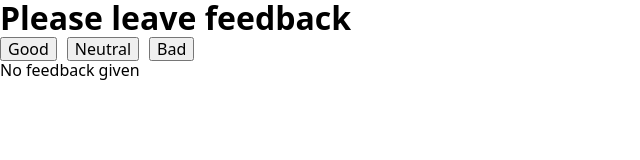
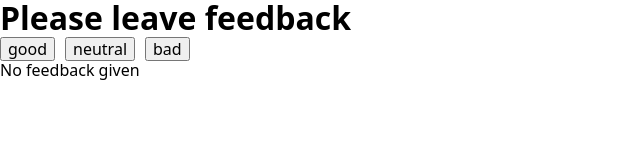
Before and after one commit to MaksimEdam/goit-react-hw-02-feedback, a React (Create React App) app: page / in a window 1280 px wide. Shown: the top 160 px of the page, without its empty margins (0-640 px from the left). Built offline with nearby package versions, Linux system fonts and the light colour scheme.

Commit message:
FeedbackOptions

```diff
--- a/src/App.js
+++ b/src/App.js
@@ -17,26 +17,11 @@ class App extends Component {
     neutral: this.props.initialNatural,
     bad: this.props.initialBad,
   };
-  handleIncrementGood = () => {
-    this.setState((prevState) => {
-      return {
-        good: prevState.good + 1,
-      };
-    });
-  };
-  handleIncrementNeutral = () => {
-    this.setState((prevState) => {
-      return {
-        neutral: prevState.neutral + 1,
-      };
-    });
-  };
-  handleIncrementBad = () => {
-    this.setState((prevState) => {
-      return {
-        bad: prevState.bad + 1,
-      };
-    });
+  onLeaveFeedback = (e) => {
+    const name = e.target.name;
+    this.setState((prevState) => ({
+      [name]: prevState[name] + 1,
+    }));
   };
   countTotalFeedback = () => {
     const result = this.state.good + this.state.bad + this.state.neutral;
@@ -49,13 +34,13 @@ class App extends Component {
 
   render() {
     const total = this.countTotalFeedback();
+    const objKey = Object.keys(this.state);
     return (
       <div>
         <Section title="Please leave feedback"></Section>
         <FeedbackOptions
-          good={this.handleIncrementGood}
-          neutral={this.handleIncrementNeutral}
-          bad={this.handleIncrementBad}
+          options={objKey}
+          onLeaveFeedback={this.onLeaveFeedback}
         />
         {total === 0 ? (
           <Notification message="No feedback given" />
--- a/src/FeedbackOptions/FeedbackOptions.jsx
+++ b/src/FeedbackOptions/FeedbackOptions.jsx
@@ -1,17 +1,19 @@
 import s from "./FeedBack.module.css";
 
-function FeedbackOptions({ good, neutral, bad }) {
+function FeedbackOptions({ options, onLeaveFeedback }) {
   return (
     <>
-      <button type="button" onClick={good} className={s.button}>
-        Good
-      </button>
-      <button type="button" onClick={neutral} className={s.button}>
-        Neutral
-      </button>
-      <button type="button" onClick={bad} className={s.button}>
-        Bad
-      </button>
+      {options.map((option) => (
+        <button
+          key={option}
+          type="button"
+          name={option}
+          onClick={onLeaveFeedback}
+          className={s.button}
+        >
+          {option}
+        </button>
+      ))}
     </>
   );
 }
```
